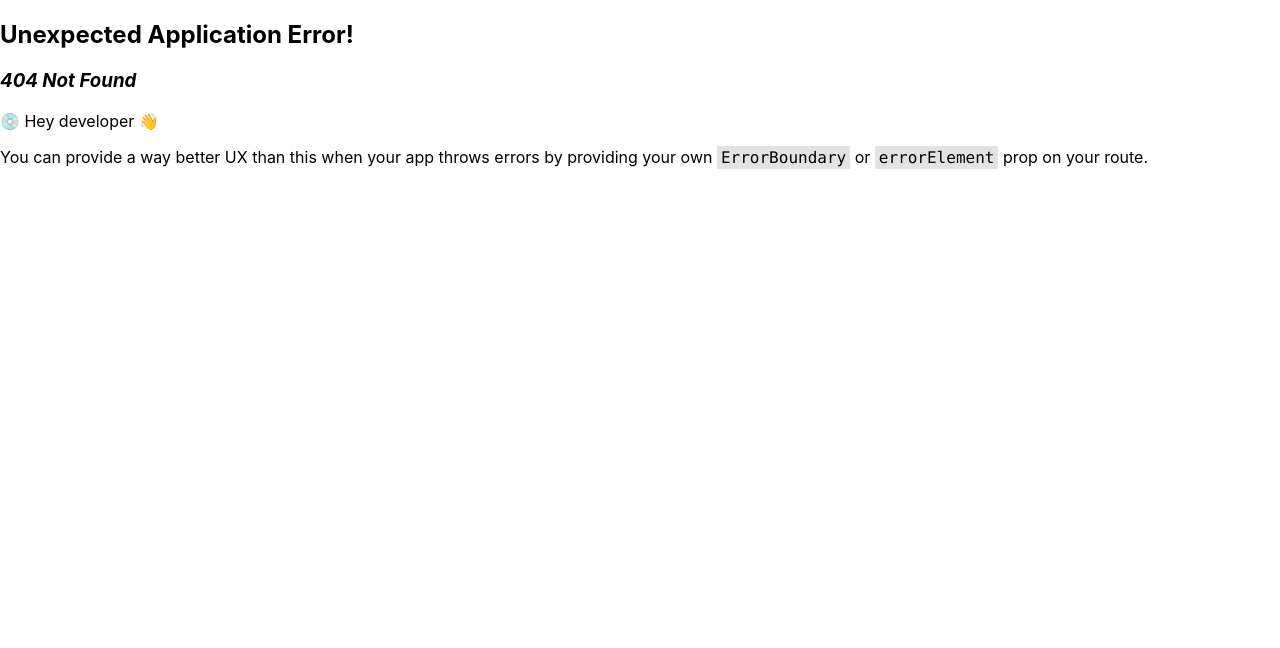
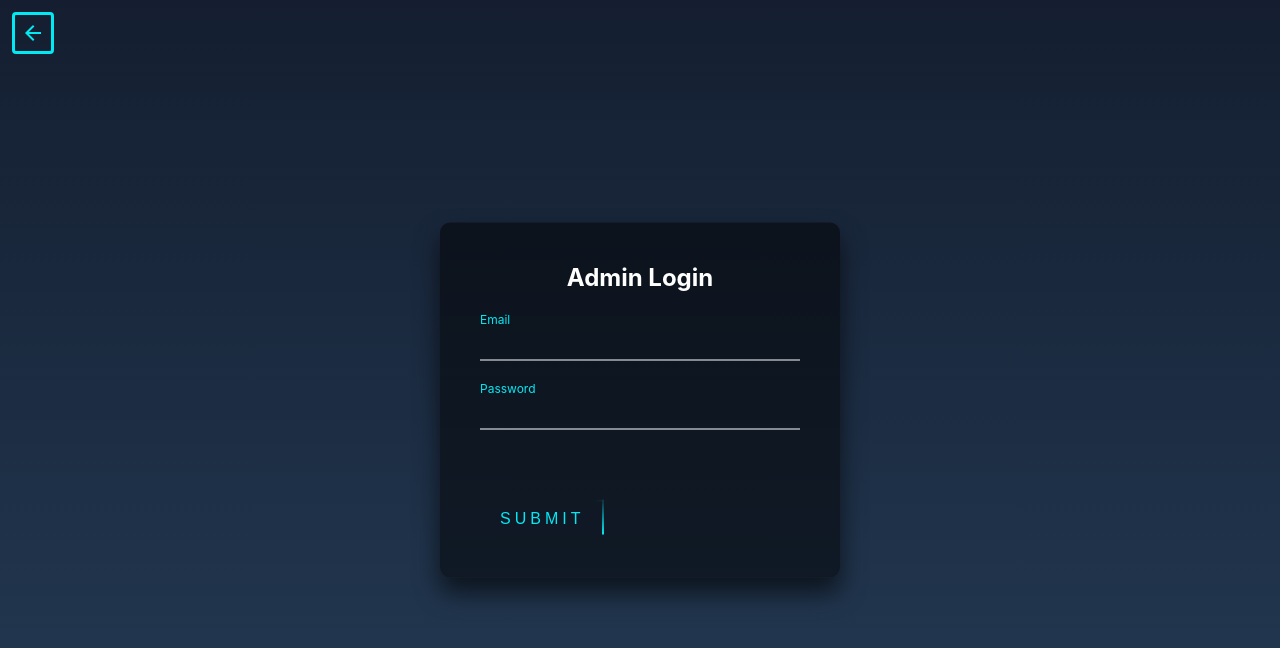
Before and after one commit to jeo17/online-shop, a React (Create React App) app: page /admin-login in a window 1280 px wide. Before the commit this address had no page. Shown: the top 648 px of the page. Built offline with nearby package versions, Linux system fonts and the light colour scheme.

Commit message:
starting the auth

```diff
--- a/package.json
+++ b/package.json
@@ -10,6 +10,7 @@
     "@testing-library/jest-dom": "^5.16.5",
     "@testing-library/react": "^13.4.0",
     "@testing-library/user-event": "^13.5.0",
+    "firebase": "^10.0.0",
     "react": "^18.2.0",
     "react-dom": "^18.2.0",
     "react-router-dom": "^6.14.1",
--- a/src/App.js
+++ b/src/App.js
@@ -5,6 +5,7 @@ import {
 } from "react-router-dom";
 import Login from "./pages/Login";
 import Home from "./pages/Home";
+import AdminLogin from "./pages/component/AdminLogin";
 
 function App() {
   const router = createBrowserRouter([
@@ -17,7 +18,10 @@ function App() {
       path: "/home",
       element: <Home />,
     },
-
+    {
+      path: "/admin-login",
+      element: <AdminLogin />,
+    },
 
   ]);
   return(
--- /dev/null
+++ b/src/firebase/config.js
@@ -0,0 +1,22 @@
+// Import the functions you need from the SDKs you need
+import { initializeApp } from "firebase/app";
+import { getAnalytics } from "firebase/analytics";
+import { getAuth } from "firebase/auth";
+// TODO: Add SDKs for Firebase products that you want to use
+// https://firebase.google.com/docs/web/setup#available-libraries
+
+// Your web app's Firebase configuration
+// For Firebase JS SDK v7.20.0 and later, measurementId is optional
+const firebaseConfig = {
+  apiKey: "AIzaSyCGxQ5MqLvjjEn6Yxk2UDTJMLPbtJa8mtg",
+  authDomain: "e-cemmerce-med.firebaseapp.com",
+  projectId: "e-cemmerce-med",
+  storageBucket: "e-cemmerce-med.appspot.com",
+  messagingSenderId: "366224778363",
+  appId: "1:366224778363:web:1a362686217bbb977aeede",
+  measurementId: "G-TGX0J59335"
+};
+
+// Initialize Firebase
+const app = initializeApp(firebaseConfig);
+export const auth = getAuth(app);
--- a/src/pages/Home.jsx
+++ b/src/pages/Home.jsx
@@ -33,6 +33,10 @@ import MoreVertIcon from '@mui/icons-material/MoreVert';
 import DeleteOutlineRoundedIcon from '@mui/icons-material/DeleteOutlineRounded';
 import ModeEditTwoToneIcon from '@mui/icons-material/ModeEditTwoTone';
 import { useTheme } from '@mui/material';
+import { signOut } from "firebase/auth";
+import { auth } from "../firebase/config";
+
+import { useNavigate } from "react-router-dom";
 
 
 
@@ -65,6 +69,8 @@ const imgSettings = [
 
 const Home = () => {
   const theme = useTheme();
+
+  const navigate = useNavigate();
 
   const [open, setOpen] = React.useState(false);
 
@@ -319,7 +325,21 @@ const Home = () => {
                 onClose={handleCloseUserMenu}
               >
                 {settings.map((setting) => (
-                  <MenuItem key={setting} onClick={handleCloseUserMenu}>
+                  <MenuItem key={setting} onClick={(eo) => {
+                    handleCloseUserMenu();
+                    if (setting === "Logout") {
+
+                        signOut(auth).then(() => {
+                          console.log("signout succ")
+                          navigate("/")
+                        }).catch((error) => {
+                          console.log(error)
+                        });
+
+
+
+                    }
+                  }}>
                     <Typography textAlign="center">{setting}</Typography>
                   </MenuItem>
                 ))}
--- a/src/pages/Login.jsx
+++ b/src/pages/Login.jsx
@@ -2,14 +2,15 @@ import React from "react";
 import "./Login.css";
 import { styled } from "@mui/material/styles";
 import Box from "@mui/material/Box";
-import Typography from "@mui/material/Typography";
 import Stack from "@mui/material/Stack";
 import Button from "@mui/material/Button";
 import { grey, blue } from "@mui/material/colors";
 import FacebookIcon from "@mui/icons-material/Facebook";
 import AccountCircleIcon from "@mui/icons-material/AccountCircle";
 import SvgIcon from "@mui/material/SvgIcon";
+import { useNavigate } from "react-router-dom";
 const Login = () => {
+  const navigate = useNavigate();
   const GoogleButton = styled(Button)(({ theme }) => ({
     color: theme.palette.getContrastText(grey[50]),
     backgroundColor: grey[50],
@@ -83,6 +84,9 @@ const Login = () => {
             variant="contained"
             href="#text-buttons"
             startIcon={<AccountCircleIcon />}
+            onClick={(eo) => {
+              navigate("./admin-login")
+            }}
           >
             Admin Sign in
           </AdminButton>
--- /dev/null
+++ b/src/pages/component/AdminLogin.css
@@ -0,0 +1,184 @@
+.admin-login{
+  background: linear-gradient(#141e30, #243b55);
+  height: 100vh;
+}
+
+.login-box {
+    position: absolute;
+    top: 50%;
+    left: 50%;
+    width: 400px;
+    padding: 40px;
+    transform: translate(-50%, -50%);
+    background: rgba(0,0,0,.5);
+    box-sizing: border-box;
+    box-shadow: 0 15px 25px rgba(0,0,0,.6);
+    border-radius: 10px;
+  }
+
+  .login-box h2 {
+    margin: 0 0 30px;
+    padding: 0;
+    color: #fff;
+    text-align: center;
+  }
+
+  .login-box .user-box {
+    position: relative;
+  }
+
+  .login-box .user-box input {
+    width: 100%;
+    padding: 10px 0;
+    font-size: 16px;
+    color: #fff;
+    margin-bottom: 30px;
+    border: none;
+    border-bottom: 1px solid #fff;
+    outline: none;
+    background: transparent;
+  }
+  .login-box .user-box label {
+    position: absolute;
+    top:0;
+    left: 0;
+    padding: 10px 0;
+    font-size: 16px;
+    color: #fff;
+    pointer-events: none;
+    transition: .5s;
+  }
+
+  .login-box .user-box input:focus ~ label,
+  .login-box .user-box input:valid ~ label
+   {
+    top: -20px;
+    left: 0;
+    color: #03e9f4;
+    font-size: 12px;
+  }
+
+  .login-box form button {
+    position: relative;
+    display: inline-block;
+    padding: 10px 20px;
+    color: #03e9f4;
+    font-size: 16px;
+    text-decoration: none;
+    text-transform: uppercase;
+    overflow: hidden;
+    transition: .5s;
+    margin-top: 40px;
+    letter-spacing: 4px;
+    background: transparent;
+    border: none;
+    cursor: pointer;
+
+  }
+
+  .login-box button:hover {
+    background: #03e9f4;
+    color: #fff;
+    border-radius: 5px;
+    box-shadow: 0 0 5px #03e9f4,
+                0 0 25px #03e9f4,
+                0 0 50px #03e9f4,
+                0 0 100px #03e9f4;
+  }
+
+  .login-box button span {
+    position: absolute;
+    display: block;
+  }
+
+  .login-box button span:nth-child(1) {
+    top: 0;
+    left: -100%;
+    width: 100%;
+    height: 2px;
+    background: linear-gradient(90deg, transparent, #03e9f4);
+    animation: btn-anim1 1s linear infinite;
+  }
+
+  @keyframes btn-anim1 {
+    0% {
+      left: -100%;
+    }
+    50%,100% {
+      left: 100%;
+    }
+  }
+
+  .login-box button span:nth-child(2) {
+    top: -100%;
+    right: 0;
+    width: 2px;
+    height: 100%;
+    background: linear-gradient(180deg, transparent, #03e9f4);
+    animation: btn-anim2 1s linear infinite;
+    animation-delay: .25s
+  }
+
+  @keyframes btn-anim2 {
+    0% {
+      top: -100%;
+    }
+    50%,100% {
+      top: 100%;
+    }
+  }
+
+  .login-box button span:nth-child(3) {
+    bottom: 0;
+    right: -100%;
+    width: 100%;
+    height: 2px;
+    background: linear-gradient(270deg, transparent, #03e9f4);
+    animation: btn-anim3 1s linear infinite;
+    animation-delay: .5s
+  }
+
+  @keyframes btn-anim3 {
+    0% {
+      right: -100%;
+    }
+    50%,100% {
+      right: 100%;
+    }
+  }
+
+  .login-box button span:nth-child(4) {
+    bottom: -100%;
+    left: 0;
+    width: 2px;
+    height: 100%;
+    background: linear-gradient(360deg, transparent, #03e9f4);
+    animation: btn-anim4 1s linear infinite;
+    animation-delay: .75s
+  }
+
+  @keyframes btn-anim4 {
+    0% {
+      bottom: -100%;
+    }
+    50%,100% {
+      bottom: 100%;
+    }
+  }
+
+  .back-arrow{
+    margin: 12px;
+    color:#03e9f4;
+    border: 3px solid #03e9f4;
+    border-radius: 4px;
+    padding: 6px 6px;
+    transition: all 0.5s !important;
+    cursor: pointer;
+  }
+  .back-arrow:hover{
+    transform: scale(1.05);
+    background: #03e9f4;
+    color: #fff;
+    border-radius: 5px;
+    box-shadow: 0 0 5px #03e9f4, 0 0 25px #03e9f4, 0 0 50px #03e9f4, 0 0 100px #03e9f4;
+  }
--- /dev/null
+++ b/src/pages/component/AdminLogin.jsx
@@ -0,0 +1,67 @@
+import React from 'react';
+import "./AdminLogin.css"
+import Box from "@mui/material/Box";
+import ArrowBackIcon from '@mui/icons-material/ArrowBack';
+import { useNavigate } from "react-router-dom";
+import {signInWithEmailAndPassword } from "firebase/auth";
+import { auth } from '../../firebase/config';
+import { useState } from 'react';
+
+const AdminLogin = () => {
+    const navigate = useNavigate();
+     const [email, setemail] = useState(null);
+     const [password, setpassword] = useState(null);
+
+
+
+
+    return (
+        <Box className="admin-login">
+        <ArrowBackIcon onClick={(eo) => {
+            navigate("/")
+            console.log("szzzz")
+        }} className='back-arrow'/>
+<div className="login-box">
+  <h2>Admin Login</h2>
+  <form>
+    <div className="user-box">
+      <input type="email" name="" required="" onChange={(eo) => {
+        setemail(eo.target.value)
+      }}/>
+      <label>Email</label>
+    </div>
+    <div className="user-box">
+      <input type="password" name="" required=""  onChange={(eo) => {
+        setpassword(eo.target.value)
+      }}/>
+      <label>Password</label>
+    </div>
+    <button onClick={(eo) => {
+        signInWithEmailAndPassword(auth, email, password)
+        .then((userCredential) => {
+          // Signed in
+          const user = userCredential.user;
+          console.log(user);
+          navigate("/home");
+        })
+        .catch((error) => {
+          const errorCode = error.code;
+          const errorMessage = error.message;
+          console.log(errorCode)
+        });
+
+    }}>
+      <span />
+      <span />
+      <span />
+      <span />
+      Submit
+    </button>
+  </form>
+</div>
+
+</Box>
+    );
+}
+
+export default AdminLogin;
```
Also changed, not shown: 1 other file (tests, documents, lock files or other folders).
